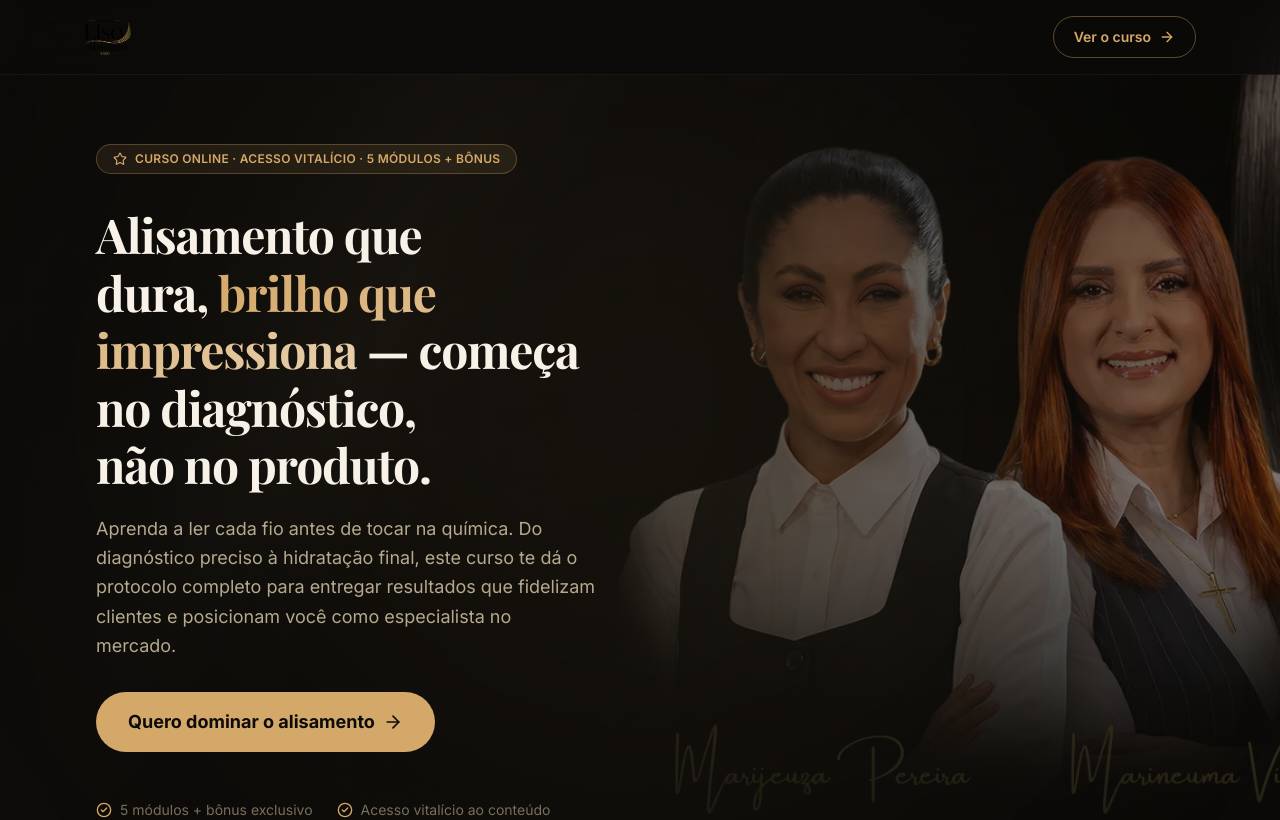
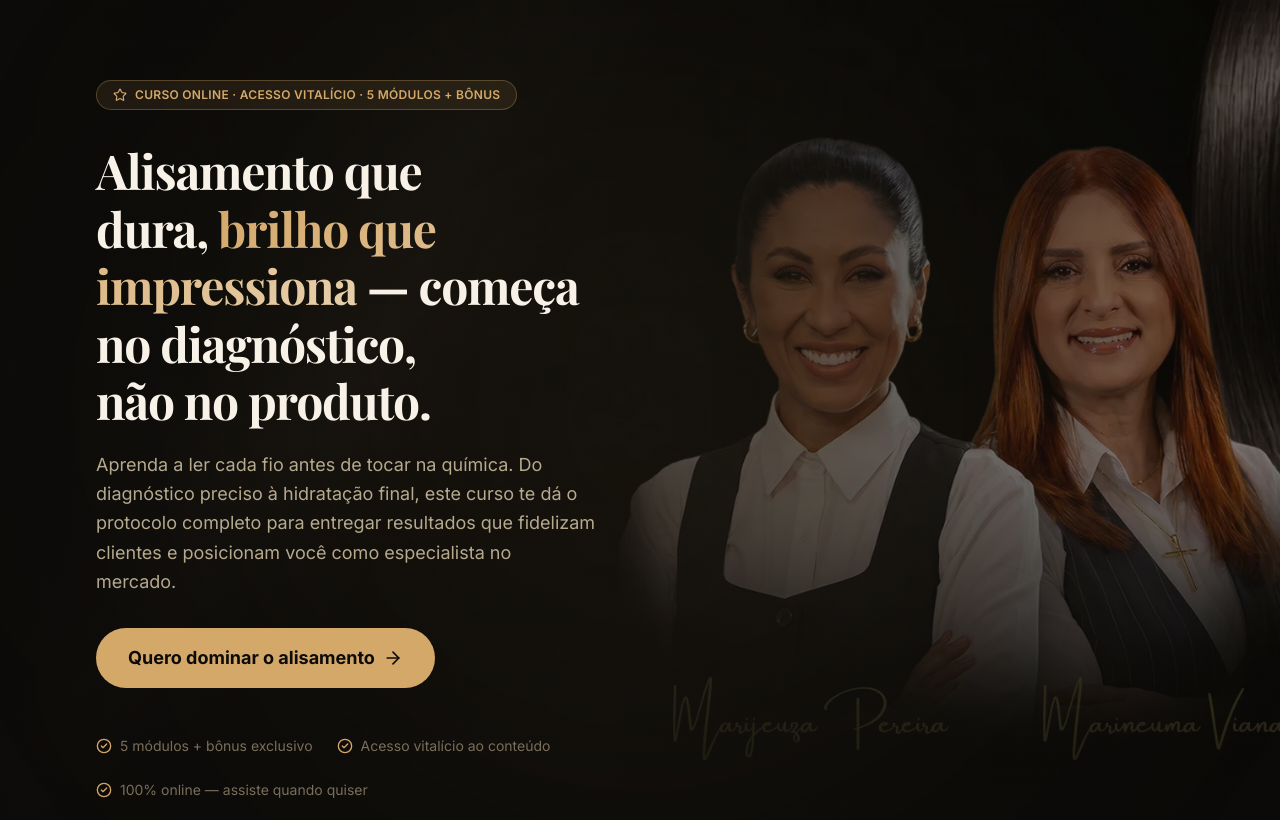
Before and after one commit to douglashelmer/liso-absoluto, a Next.js app: page / in a window 1280 px wide. Shown: the top 820 px of the page. Built offline with nearby package versions, Linux system fonts and the light colour scheme.

Commit message:
Remover nav bar com logo

```diff
--- a/app/page.tsx
+++ b/app/page.tsx
@@ -139,31 +139,9 @@ export default function Home() {
 
   return (
     <>
-      {/* ── Nav ── */}
-      <nav className="fixed top-0 inset-x-0 z-50 backdrop-blur-xl bg-bg/80 border-b border-white/5">
-        <div className="max-w-6xl mx-auto px-5 py-4 flex items-center justify-between">
-          <div className="flex items-center gap-3">
-            <Image
-              src="/logo.png"
-              alt="Liso Absoluto"
-              width={120}
-              height={36}
-              className="h-9 w-auto object-contain"
-              priority
-            />
-          </div>
-          <a
-            href="#pricing"
-            className="hidden md:inline-flex items-center gap-2 px-5 py-2.5 rounded-full border border-accent/40 text-accent hover:bg-accent hover:text-bg transition-colors focus-visible:outline-none focus-visible:ring-2 focus-visible:ring-accent focus-visible:ring-offset-2 focus-visible:ring-offset-bg font-semibold text-sm"
-          >
-            Ver o curso
-            <ArrowRight className="w-4 h-4" aria-hidden="true" />
-          </a>
-        </div>
-      </nav>
 
       {/* ── Hero ── */}
-      <section className="relative pt-32 pb-24 md:pt-36 md:pb-28 overflow-hidden">
+      <section className="relative pt-16 pb-24 md:pt-20 md:pb-28 overflow-hidden">
         {/* Imagem hero — mobile */}
         <div className="absolute inset-0 md:hidden">
           <Image
```
